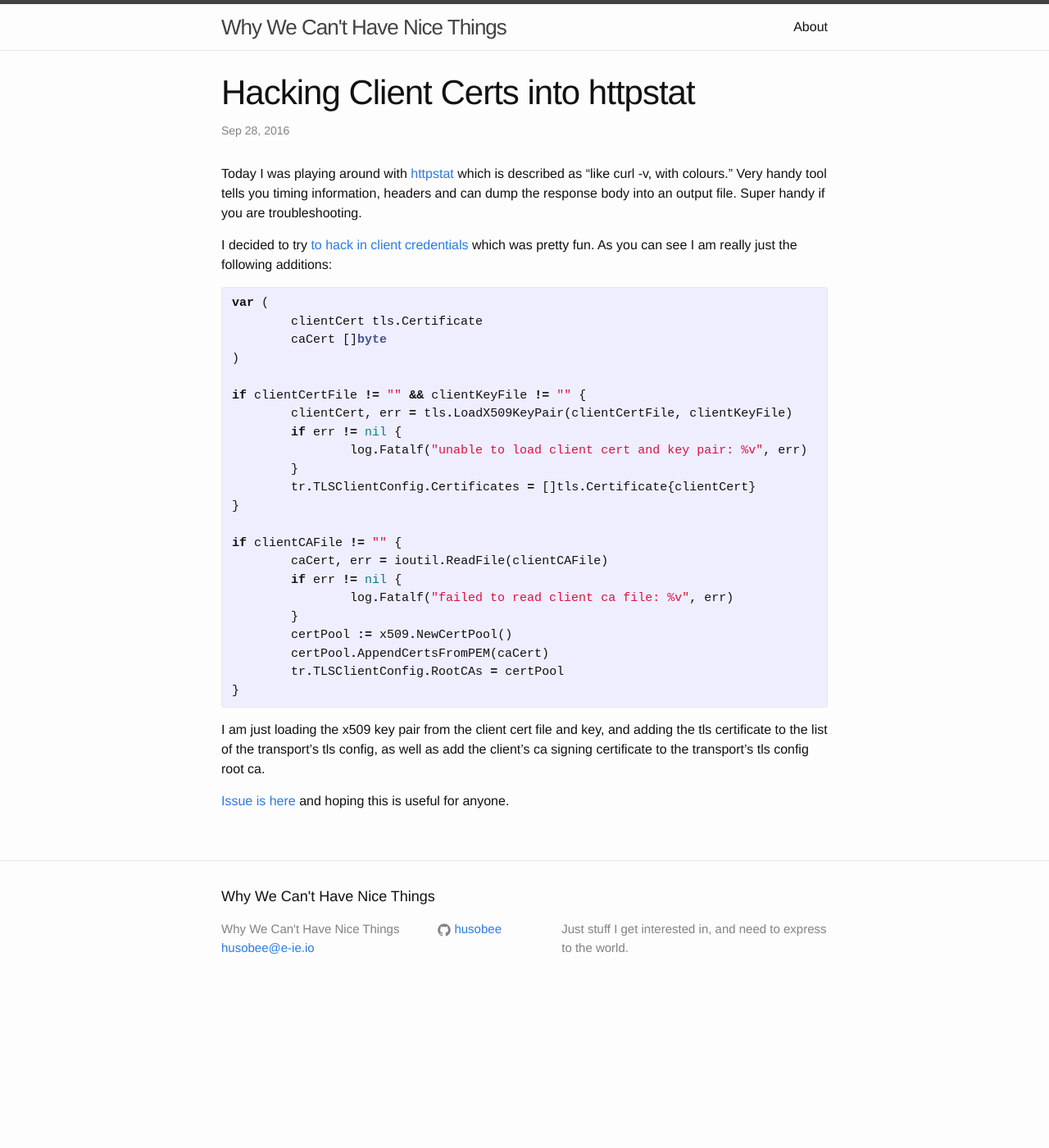
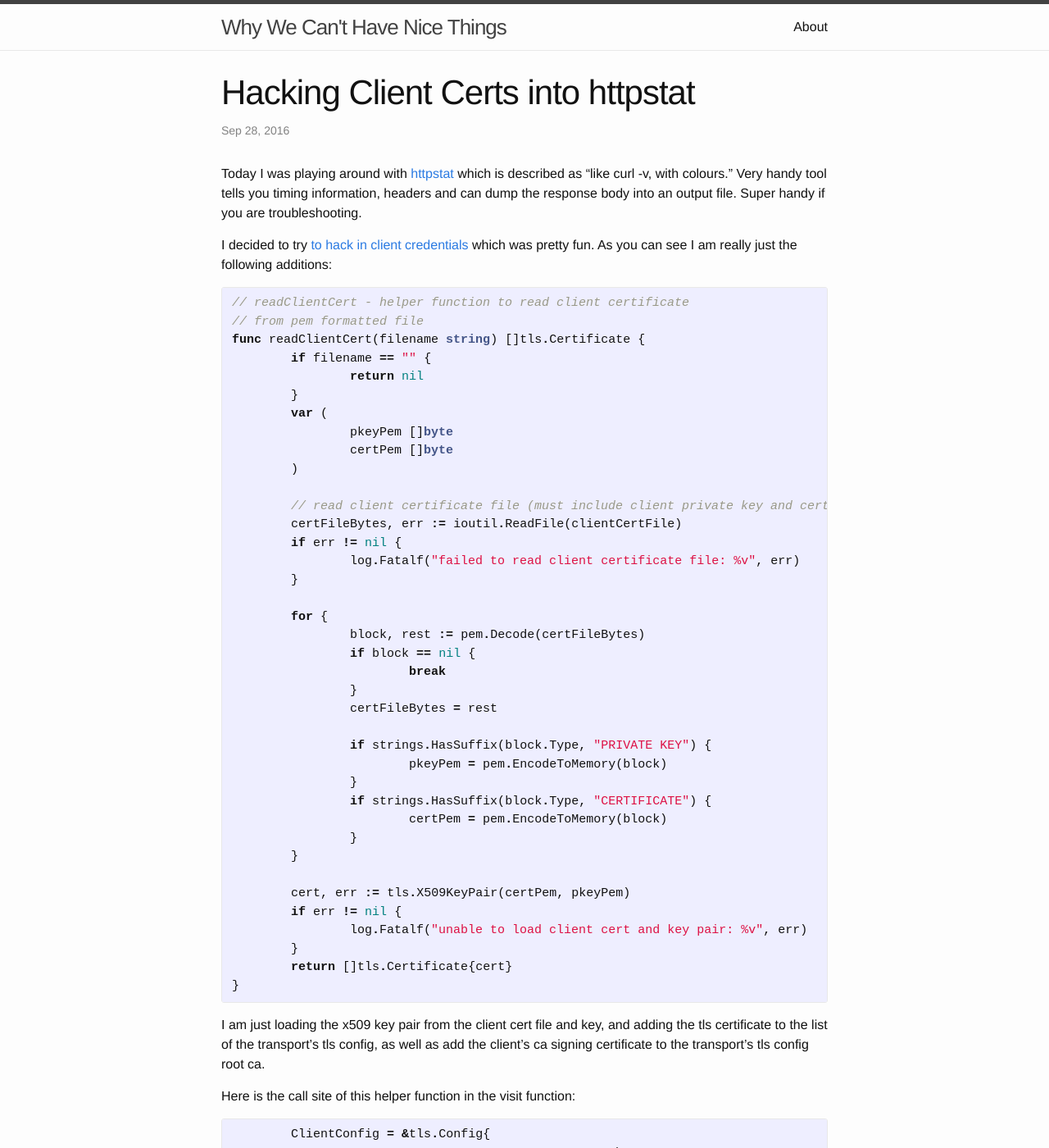
Before and after one commit to husobee/husobee.github.io, a Jekyll site: the page built from _posts/2016-09-28-hacking-client-certs-into-httpstat.markdown, in a window 1280 px wide and 1400 px high. Shown: the whole window at 82% size. Built offline with Jekyll 4.4.1, drawn with Linux system fonts in a browser that asks for light colours; some of the changed text lies outside the part shown.

Commit message:
updates to httpstat blog

```diff
--- a/_posts/2016-09-28-hacking-client-certs-into-httpstat.markdown
+++ b/_posts/2016-09-28-hacking-client-certs-into-httpstat.markdown
@@ -14,28 +14,46 @@
 fun.  As you can see I am really just the following additions:
 
 {% highlight go %}
-var (
-	clientCert tls.Certificate
-	caCert []byte
-)
 
-if clientCertFile != "" && clientKeyFile != "" {
-	clientCert, err = tls.LoadX509KeyPair(clientCertFile, clientKeyFile)
+// readClientCert - helper function to read client certificate
+// from pem formatted file
+func readClientCert(filename string) []tls.Certificate {
+	if filename == "" {
+		return nil
+	}
+	var (
+		pkeyPem []byte
+		certPem []byte
+	)
+
+	// read client certificate file (must include client private key and certificate)
+	certFileBytes, err := ioutil.ReadFile(clientCertFile)
+	if err != nil {
+		log.Fatalf("failed to read client certificate file: %v", err)
+	}
+
+	for {
+		block, rest := pem.Decode(certFileBytes)
+		if block == nil {
+			break
+		}
+		certFileBytes = rest
+
+		if strings.HasSuffix(block.Type, "PRIVATE KEY") {
+			pkeyPem = pem.EncodeToMemory(block)
+		}
+		if strings.HasSuffix(block.Type, "CERTIFICATE") {
+			certPem = pem.EncodeToMemory(block)
+		}
+	}
+
+	cert, err := tls.X509KeyPair(certPem, pkeyPem)
 	if err != nil {
 		log.Fatalf("unable to load client cert and key pair: %v", err)
 	}
-	tr.TLSClientConfig.Certificates = []tls.Certificate{clientCert}
+	return []tls.Certificate{cert}
 }
 
-if clientCAFile != "" {
-	caCert, err = ioutil.ReadFile(clientCAFile)
-	if err != nil {
-		log.Fatalf("failed to read client ca file: %v", err)
-	}
-	certPool := x509.NewCertPool()
-	certPool.AppendCertsFromPEM(caCert)
-	tr.TLSClientConfig.RootCAs = certPool
-}
 {% endhighlight %}
 
 I am just loading the x509 key pair from the client cert file and key, and
@@ -43,8 +61,20 @@
 as add the client's ca signing certificate to the transport's tls config root
 ca.
 
+Here is the call site of this helper function in the visit function:
+
+{% highlight go %}
+	ClientConfig = &tls.Config{
+				ServerName:         host,
+				InsecureSkipVerify: insecure,
+				Certificates:       readClientCert(clientCertFile),
+			}
+{% endhighlight %}
+
 [Issue is here][cc-issue] and hoping this is useful for anyone.
+[PR is here][cc-pr] and hoping this is useful for anyone.
 
 [httpstat]: https://github.com/davecheney/httpstat
 [cc-issue]: https://github.com/davecheney/httpstat/issues/94
+[cc-pr]: https://github.com/davecheney/httpstat/pull/99
 [httpstat-fork]: https://github.com/husobee/httpstat/
```
